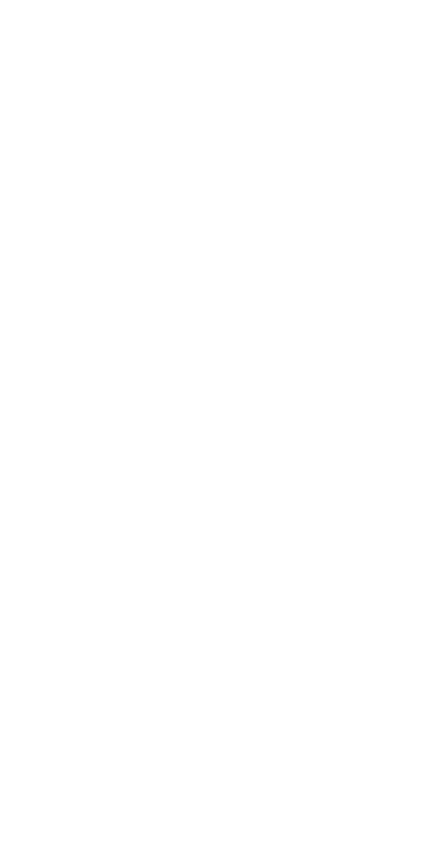
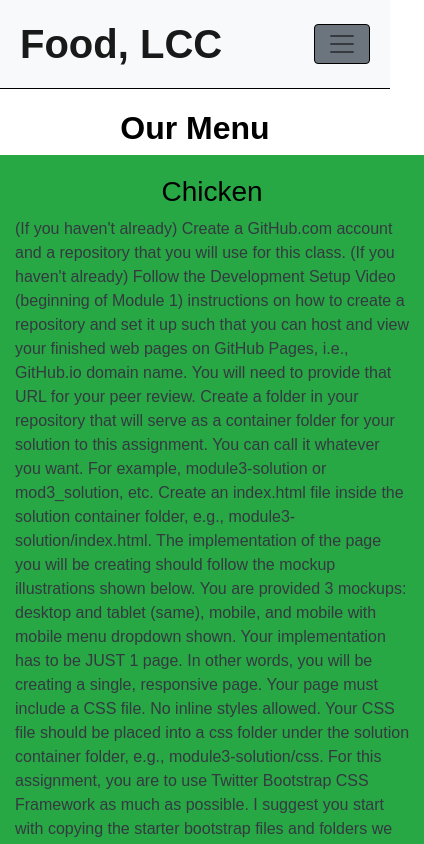
Before and after one commit to junnieng/coursera-test, a plain HTML site: page mod3_solution/index.html in a window 390 px wide. Shown: the top 844 px of the page, 424 px wide, since content can reach past the window. Drawn offline with nearby package versions, Linux system fonts and the light colour scheme; a web font is replaced by a local one.

Commit message:
My Second page.

```diff
--- a/mod3_solution/index.html
+++ b/mod3_solution/index.html
@@ -1,9 +1,96 @@
 <!DOCTYPE html>
 <html>
 <head>
+	<meta charset="utf-8">
+	<meta name="viewport" content="width=device-width, initial-scale=1">
+	<meta http-equiv="X-UA-Compatible" content="IE=Edge">
 	<title></title>
+	<link rel="stylesheet" href="https://stackpath.bootstrapcdn.com/bootstrap/4.3.1/css/bootstrap.min.css" integrity="sha384-ggOyR0iXCbMQv3Xipma34MD+dH/1fQ784/j6cY/iJTQUOhcWr7x9JvoRxT2MZw1T" crossorigin="anonymous">
+	<link rel="stylesheet" type="text/css" href="style.css">
+    <link href="https://fonts.googleapis.com/css?family=Muli&display=swap" rel="stylesheet">
+
 </head>
 <body>
+	<header>
+		<nav id="header-nav" class="navbar navbar-expand-lg navbar-light bg-light">
+			<div class="container">
 
+			  <div class="navbar-brand">
+				<h1>Food, LCC</h1>
+			  </div>
+
+              <button class="navbar-toggler d-flex ml-auto d-block d-md-none" type="button" data-toggle="collapse" data-target="#navbarSupportedContent" aria-controls="navbarSupportedContent" aria-expanded="false" aria-label="Toggle navigation">
+              <span class="navbar-toggler-icon"></span>
+             </button>
+             <div class="collapse navbar-collapse" id="navbarSupportedContent">
+                <ul class='navbar-nav bg-light d-flex mx-auto d-block d-md-none'>
+                  <li class="nav-item">
+                   <a class="nav-link" href="#">Chicken</a>
+                  </li>
+                  <li class="nav-item">
+                   <a class="nav-link" href="#">Beef</a>
+                  </li>
+                  <li class="nav-item">
+                   <a class="nav-link" href="#">Sushi</a>
+                  </li>
+              </div>
+      </nav>
+	</header>
+	<main>
+		<div class="container mx-auto">
+		<h2 class="text-center">Our Menu</h2>
+
+
+
+
+
+
+		<div class="row">
+				<div class="mainpoint">
+			<section  class="col-md-12 col-sm-12 col-xs-12">
+				<span><h3 class="text-center">Chicken</h3></span>
+			<p>(If you haven't already) Create a GitHub.com account and a repository that you will use for this class.
+
+(If you haven't already) Follow the Development Setup Video (beginning of Module 1) instructions on how to create a repository and set it up such that you can host and view your finished web pages on GitHub Pages, i.e., GitHub.io domain name. You will need to provide that URL for your peer review.
+
+Create a folder in your repository that will serve as a container folder for your solution to this assignment. You can call it whatever you want. For example, module3-solution or mod3_solution, etc. Create an index.html file inside the solution container folder, e.g., module3-solution/index.html.
+
+The implementation of the page you will be creating should follow the mockup illustrations shown below. You are provided 3 mockups: desktop and tablet (same), mobile, and mobile with mobile menu dropdown shown. Your implementation has to be JUST 1 page. In other words, you will be creating a single, responsive page.
+
+Your page must include a CSS file. No inline styles allowed. Your CSS file should be placed into a css folder under the solution container folder, e.g., module3-solution/css.
+
+For this assignment, you are to use Twitter Bootstrap CSS Framework as much as possible. I suggest you start with copying the starter bootstrap files and folders we discussed in Lecture 25 part 2. If you've cloned/downloaded the code example repository, it should be in the examples/Lecture25 folder. Copy the contents of examples/Lecture25 to your solution container folder (e.g., module3-solution) as a starting point..
+
+Since we are using Bootstrap for this assignment, instead of specifying pixel ranges, I will define our desktop, tablet, and mobile views in terms of Bootstrap CSS class prefixes, i.e., md, sm, and xs.
+
+Desktop mockup illustration should correspond to Bootstrap md-based classes
+Tablet mockup illustration should correspond to Bootstrap sm-based classes
+Mobile mockup illustration should correspond to Bootstrap xs-based classes
+Navbar: Create a navbar that scrolls away together with the page (the navbar should become invisible and is not fixed to the top when you scroll the page down). The navbar should have a company name (i.e., navbar-brand class) called "Food, LLC" that is aligned to the left side of the navbar. (See https://getbootstrap.com/docs/3.3/components/#navbar. Make the browser window narrower to see the mobile menu button appear in the first example shown at the provided link.)
+
+For desktop and tablet view, the navbar should not contain anything else. No other buttons should be visible. (Hint: use 'visible-xs' class.)
+
+Navbar - Mobile View: Create a simple menu button (3 horizontal bars). When the user clicks that button, a dropdown menu should appear (as illustrated in Mobile Open Menu illustration below.) The dropdown menu should contain 3 items: Chicken, Beef, and Sushi.
+
+The dropdown menu should take up the entire width of the browser window. Make sure the dropdown menu has a background color set that distinguishes it from the rest of the content.
+
+(Hint: See https://getbootstrap.com/docs/3.3/components/#navbar and Lecture 31 for examples on how to accomplish this.)
+
+Page Heading. The page heading that says Our Menu should be centered within the browser window. You must use a Bootstrap class to accomplish this.
+</p>
+</section>
+</div>
+</div>
+
+
+	</div>
+
+</main>
+
+
+
+<script src="bootstrap-4.3.1-dist/js/jquery-3.4.1.min.js"></script>
+<script src="bootstrap-4.3.1-dist/js/bootstrap.min.js"></script>
+<script src="bootstrap-4.3.1-dist/js/script.js"></script>
 </body>
 </html>
--- a/mod3_solution/style.css
+++ b/mod3_solution/style.css
@@ -0,0 +1,38 @@
+*{ box-sizing: border-box;
+padding: 0;
+margin:0;}
+
+body {font-size: 16px;
+font-family: 'Muli', sans-serif;
+color: black
+}
+header { border-bottom:  1px solid black}
+h1 {font-weight: bold; margin: 15px 20px;}
+#header-nav {padding: 0;}
+button.navbar-toggler {margin-right: 20px; background-color: #6c757d}
+.container .navbar-toggler{
+border: 1px solid black;
+}
+div.collapse navbar-collapse {display: none}
+.navbar-toggler:hover {
+	background-color: #ccc;}
+.navbar-nav {
+background-color: #ccc;
+border: 1px solid black;
+}
+
+.navbar-nav a{
+text-align: center;
+border: 1px solid black;
+}
+.navbar-nav a:hover {
+background-color: #17a2b8;
+}
+
+
+h2.text-center {margin-top: 20px; font-weight: bold;}
+section{padding: 20px 30px;
+	background-color: #28a745 ;
+
+}
+p{color: #343a40}
```
